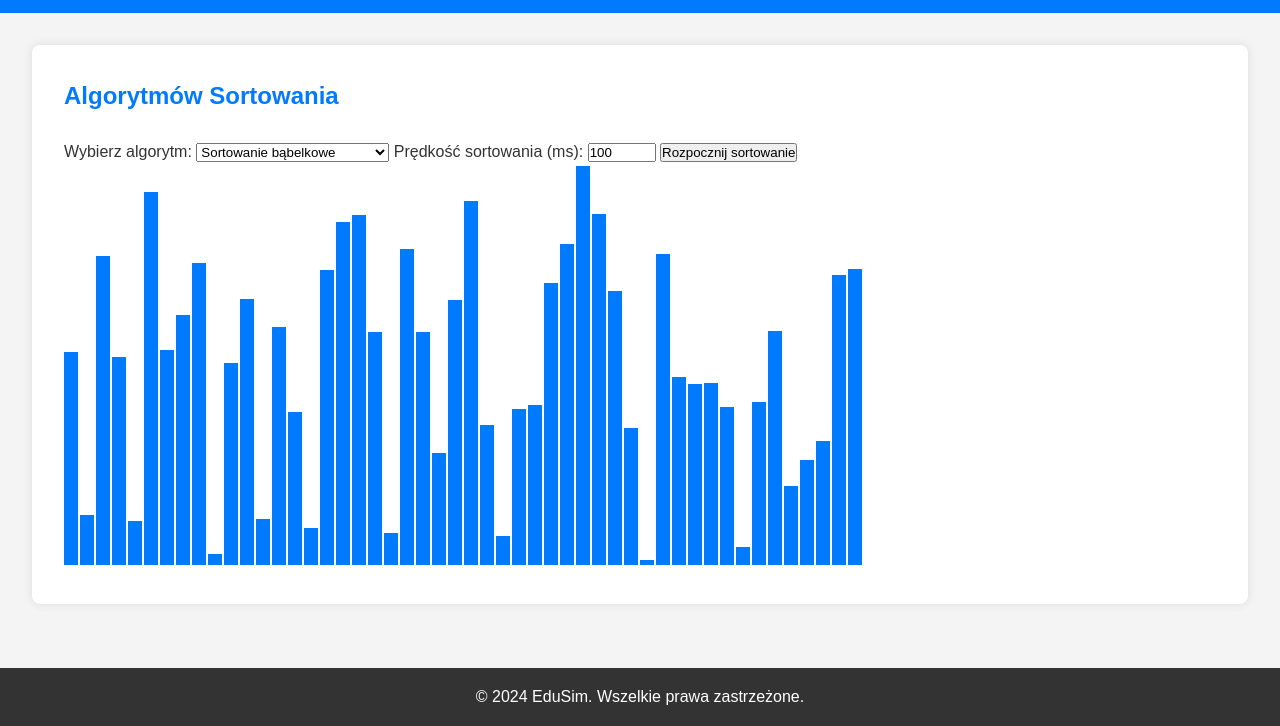
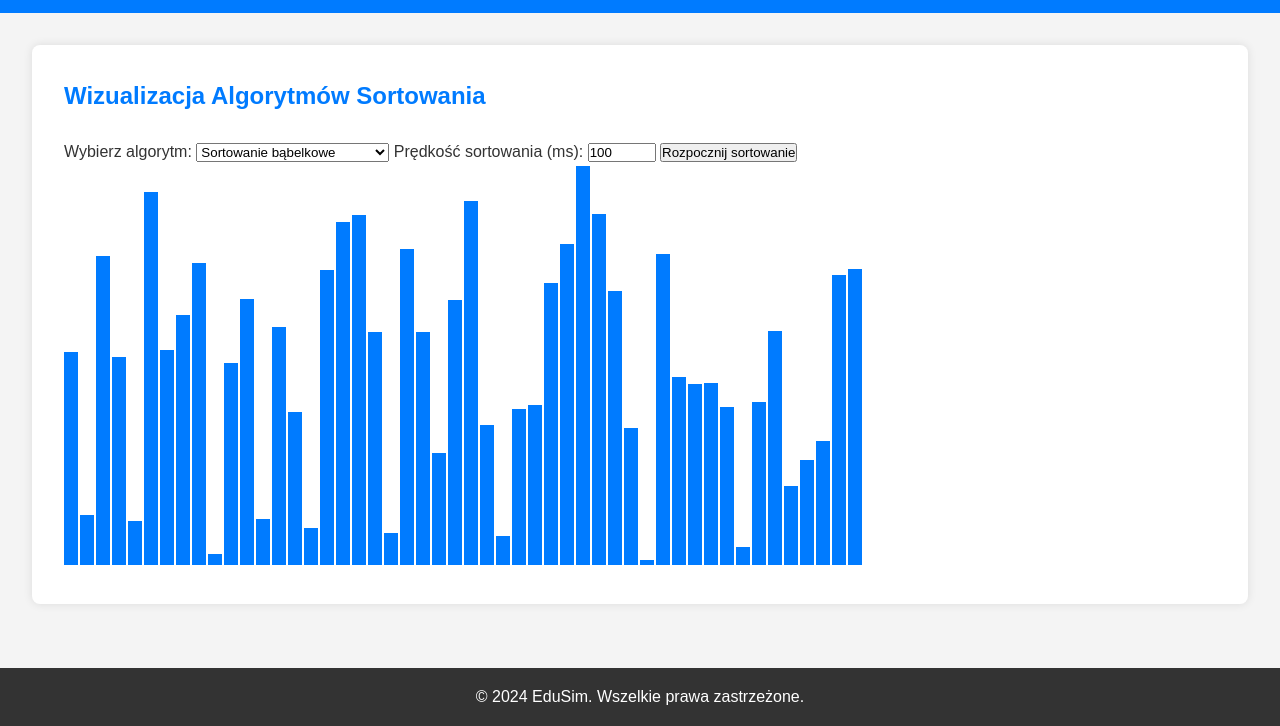
Before and after one commit to maikelele/edusim, a plain HTML site: page informatics_simulation.html in a window 1280 px wide. Shown: the part 96-822 px from the top of the page. Drawn offline with Linux system fonts and the light colour scheme.

Commit message:
initial files

```diff
--- a/informatics_simulation.html
+++ b/informatics_simulation.html
@@ -22,7 +22,7 @@
 
 <main>
     <section>
-        <h2> Algorytmów Sortowania</h2>
+        <h2>Wizualizacja Algorytmów Sortowania</h2>
         <label for="algorithmSelect">Wybierz algorytm: </label>
         <select id="algorithmSelect">
             <option value="bubble">Sortowanie bąbelkowe</option>
```
